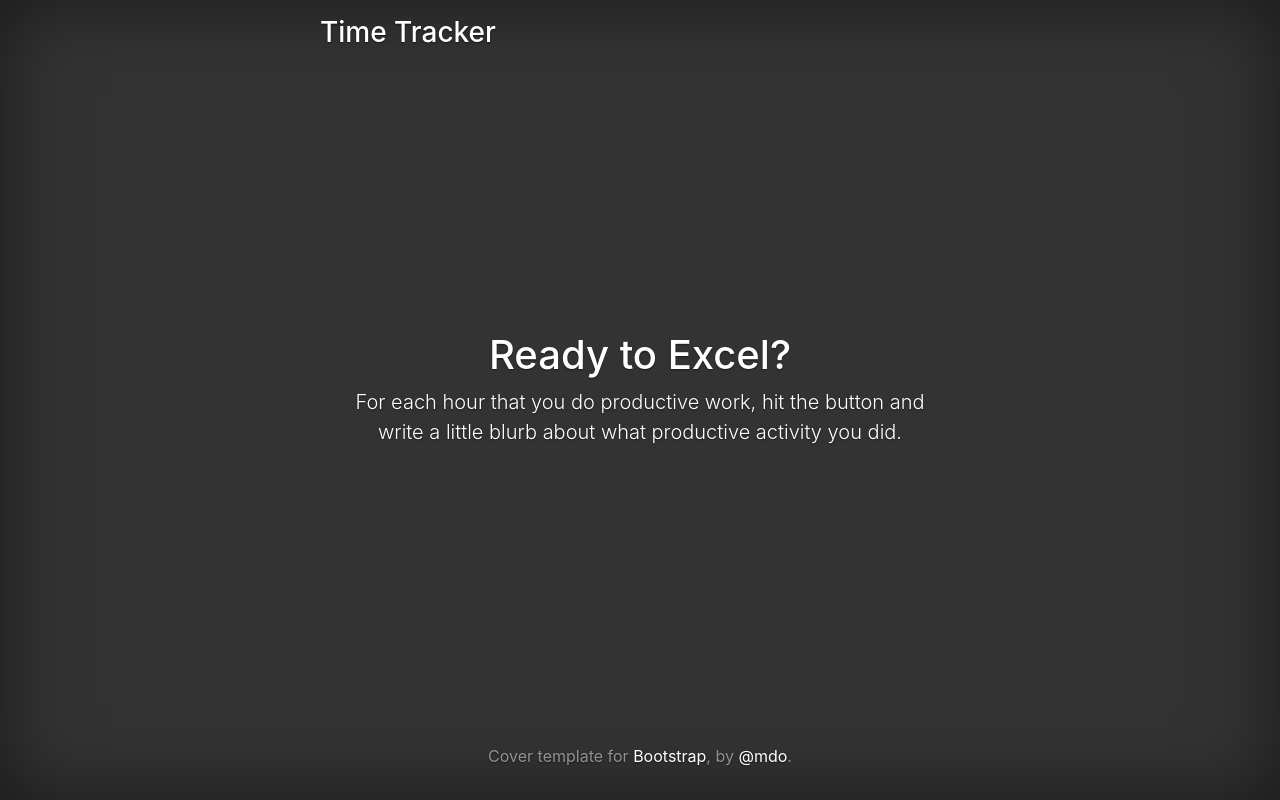
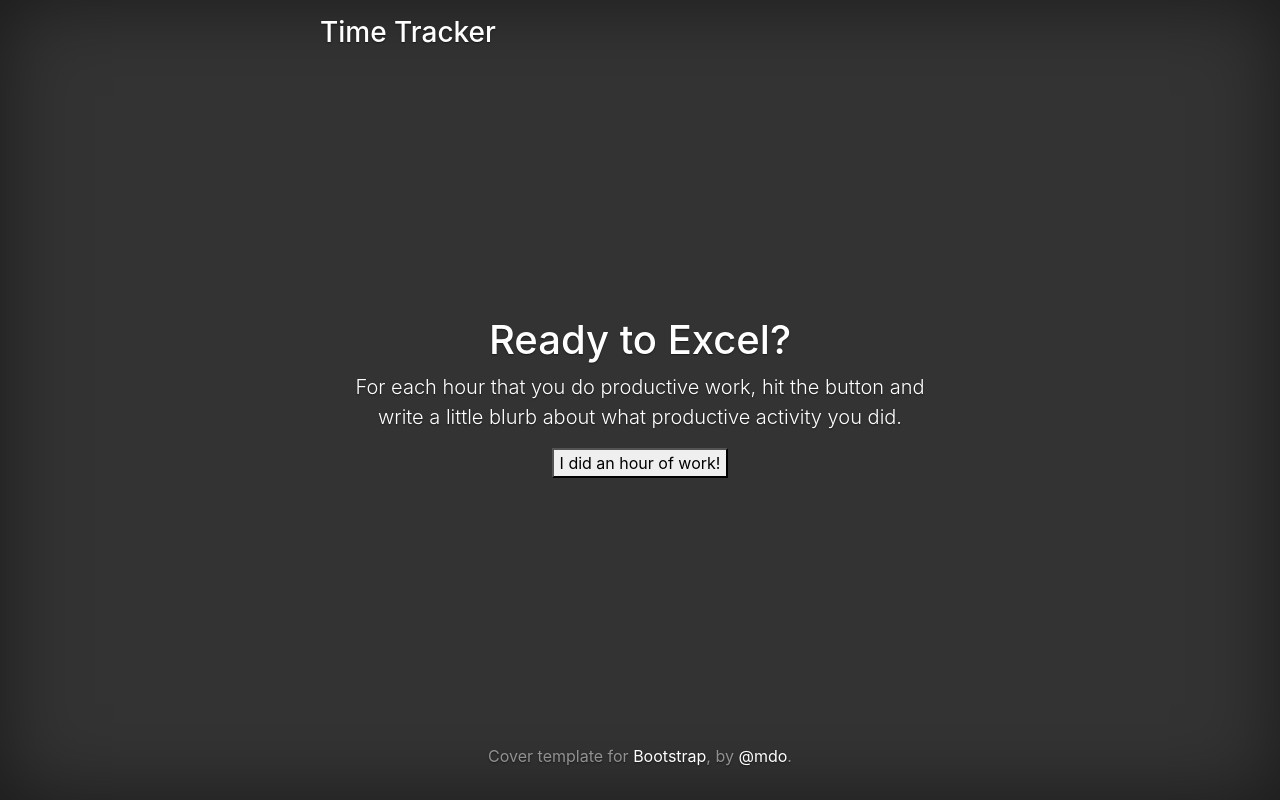
Before and after one commit to MalaikaAbid/project0, a plain HTML site: page index.html in a window 1280 px wide. Drawn offline with nearby package versions, Linux system fonts and the light colour scheme.

Commit message:
Update index.html

```diff
--- a/index.html
+++ b/index.html
@@ -35,6 +35,7 @@
         <p class="lead">For each hour that you do productive work, hit the button and write a little
           blurb about what productive activity you did.
         </p>
+        <button> I did an hour of work! </button>
 
       </main>
 
```
